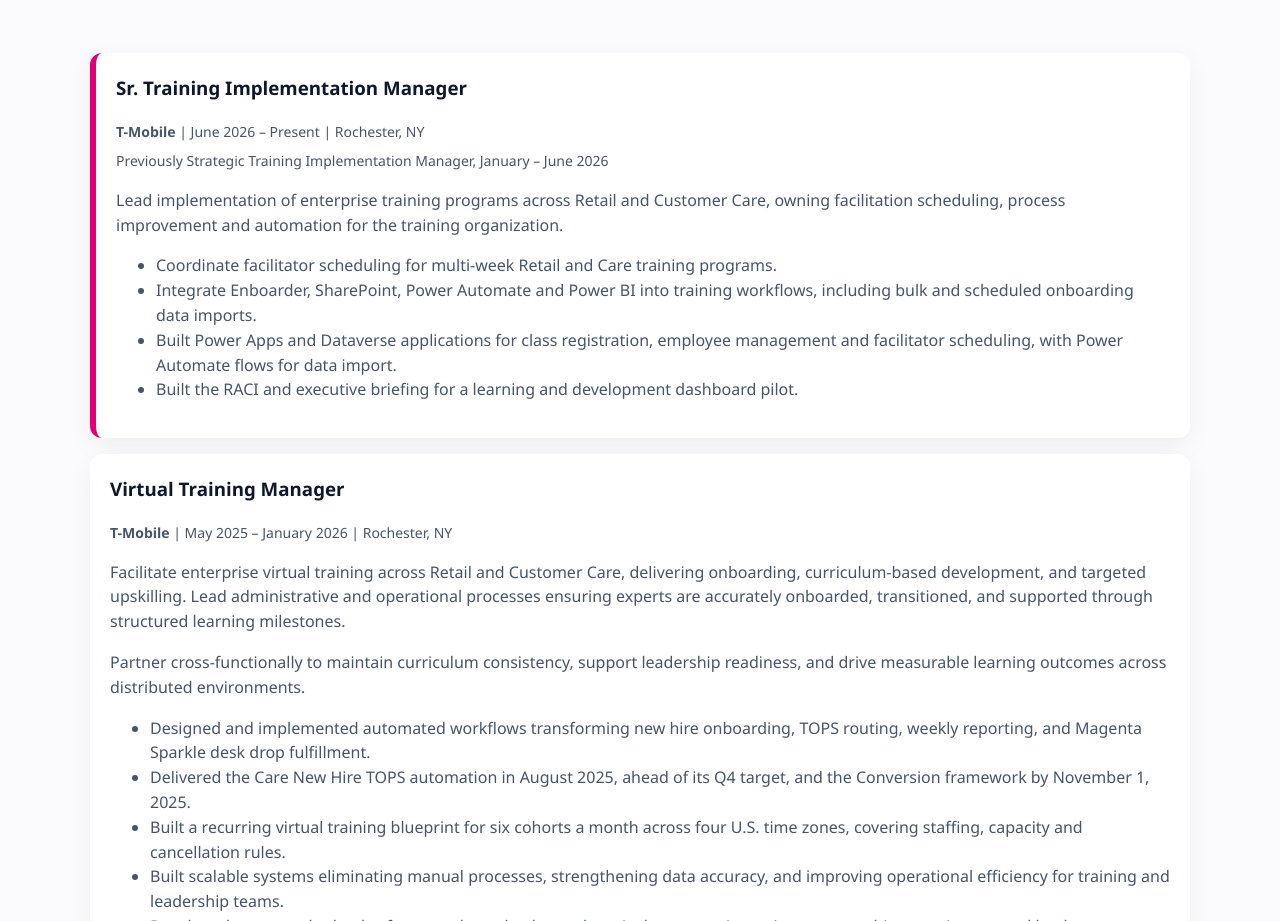
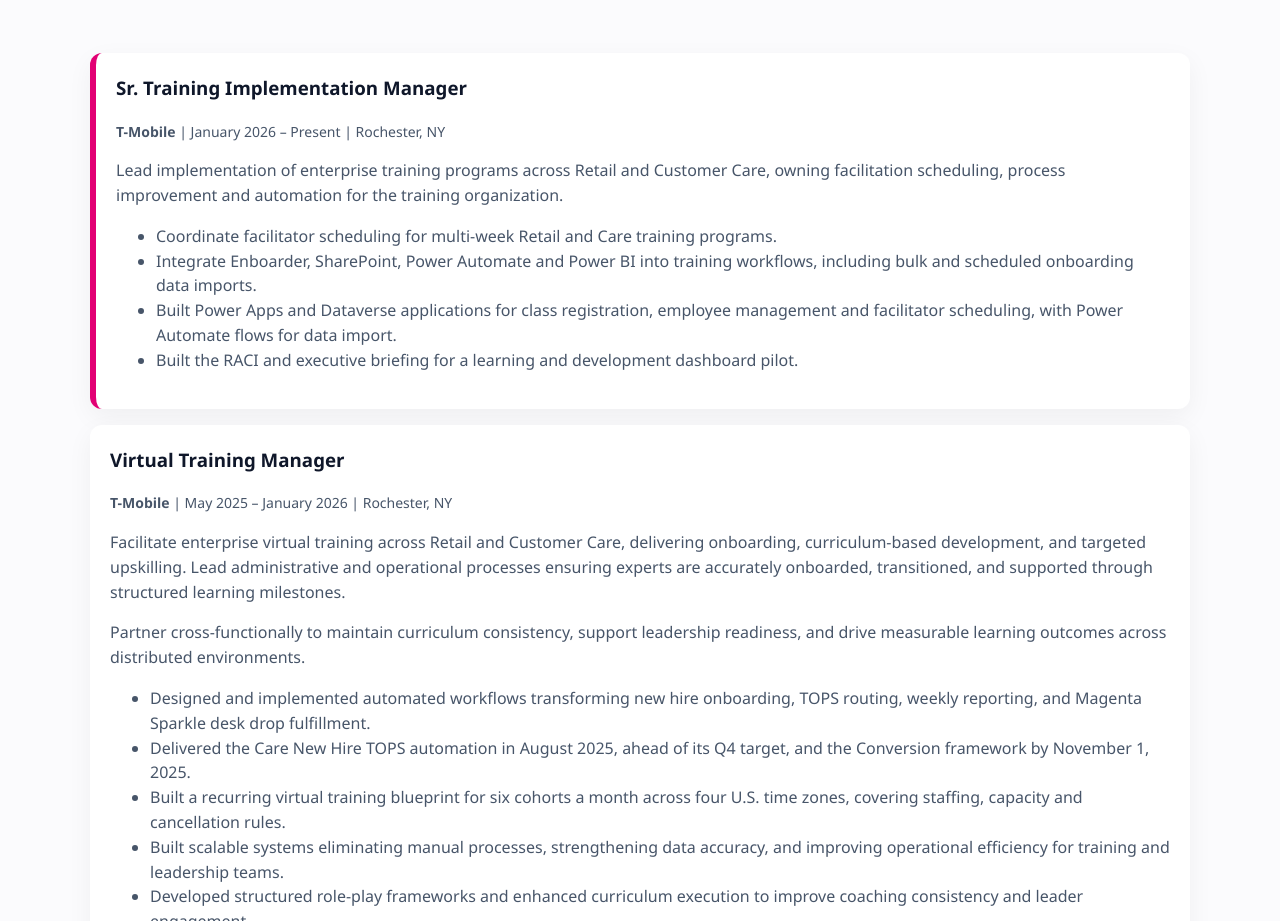
Before and after one commit to mathewgoings/mathewgoings-portfolio, a plain HTML site: page index.html in a window 1280 px wide. Shown: the part 1040-1961 px from the top of the page. Drawn offline with Linux system fonts and the light colour scheme.

Commit message:
Sr. Training Implementation Manager since January 2026
Co-Authored-By: Claude Opus 5.5 <noreply@anthropic.com>

```diff
--- a/index.html
+++ b/index.html
@@ -91,8 +91,7 @@ footer{margin-top:40px;padding:20px;text-align:center;color:var(--muted)}
   <!-- Sr. Training Implementation Manager -->
   <div class="card" style="border-left:6px solid var(--magenta);">
     <h3 style="margin-top:0;">Sr. Training Implementation Manager</h3>
-    <p class="small"><strong>T-Mobile</strong> | June 2026 – Present | Rochester, NY</p>
-    <p class="small" style="margin-top:-6px;">Previously Strategic Training Implementation Manager, January – June 2026</p>
+    <p class="small"><strong>T-Mobile</strong> | January 2026 – Present | Rochester, NY</p>
 
     <p class="muted">
       Lead implementation of enterprise training programs across Retail and Customer Care, owning facilitation scheduling, process improvement and automation for the training organization.
```
